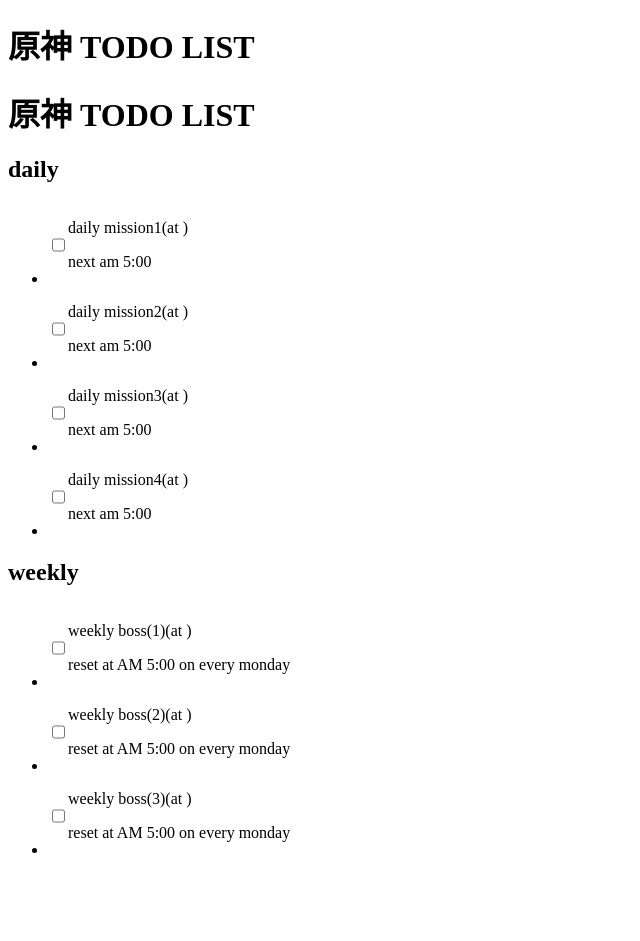
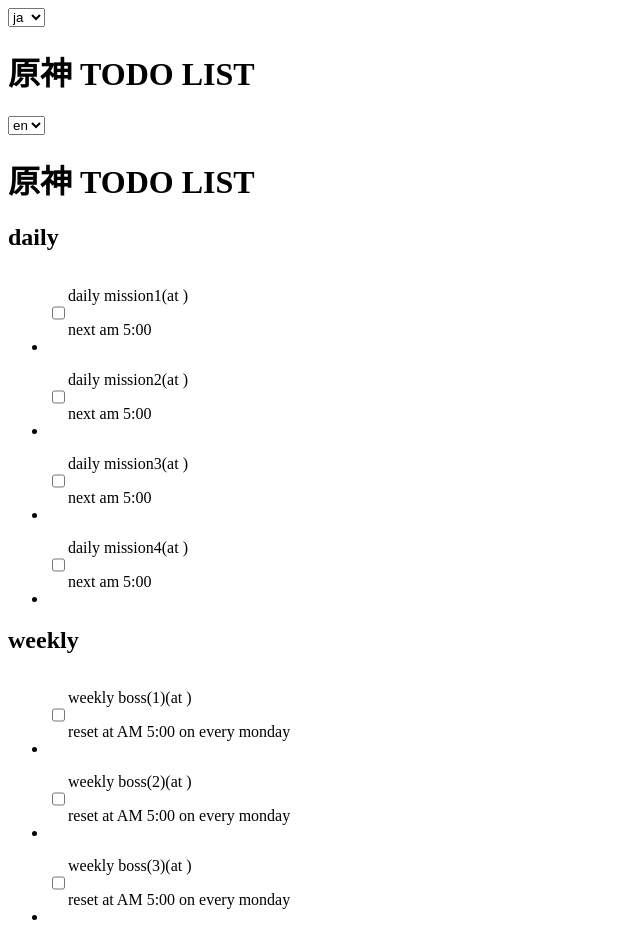
Before and after one commit to sadnessOjisan/genshin-todo-list, a Next.js app: page /en in a window 1280 px wide. Shown: the whole page, without its empty margins (0-640 px from the left). Before the commit the page ends 874 px from the top, so only its background shows below. Built offline with nearby package versions, Linux system fonts and the light colour scheme.

Commit message:
feat: add lang selector

```diff
--- a/src/app/[lang]/layout.tsx
+++ b/src/app/[lang]/layout.tsx
@@ -1,3 +1,5 @@
+import { LangSelect } from "../../client/lang-select";
+
 export const metadata = {
   title: "Next.js",
   description: "Generated by Next.js",
@@ -13,6 +15,7 @@
   return (
     <html lang={params.lang}>
       <body>
+        <LangSelect default={params.lang} />
         <h1>原神 TODO LIST</h1>
         {children}
       </body>
--- a/src/app/layout.tsx
+++ b/src/app/layout.tsx
@@ -1,7 +1,11 @@
+import { LangSelect } from "../client/lang-select";
+
 export const metadata = {
   title: "Next.js",
   description: "Generated by Next.js",
 };
+
+const DEFAULT_LANG = "ja";
 
 export default function RootLayout({
   children,
@@ -11,6 +15,7 @@
   return (
     <html lang="ja">
       <body>
+        <LangSelect default={DEFAULT_LANG} />
         <h1>原神 TODO LIST</h1>
         {children}
       </body>
--- /dev/null
+++ b/src/client/lang-select.tsx
@@ -0,0 +1,21 @@
+"use client";
+
+import { useRouter } from "next/navigation";
+import { type FC } from "react";
+import { type Lang } from "../type/lang";
+
+export const LangSelect: FC<{ default: Lang }> = (props) => {
+  const router = useRouter();
+  return (
+    <select
+      defaultValue={props.default}
+      onChange={(e) => {
+        const value = e.target.value;
+        router.push(`/${value}`);
+      }}
+    >
+      <option>ja</option>
+      <option>en</option>
+    </select>
+  );
+};
```
